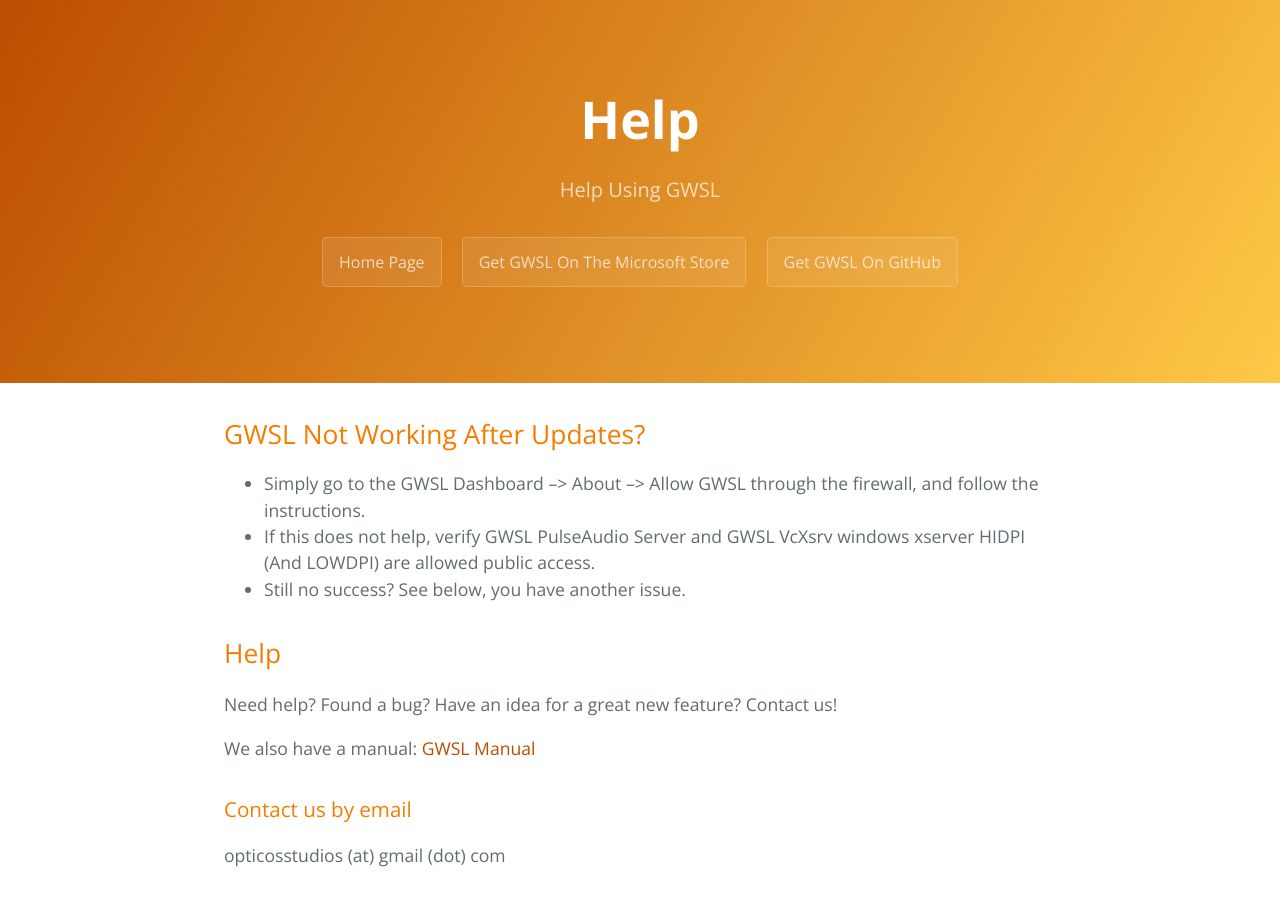
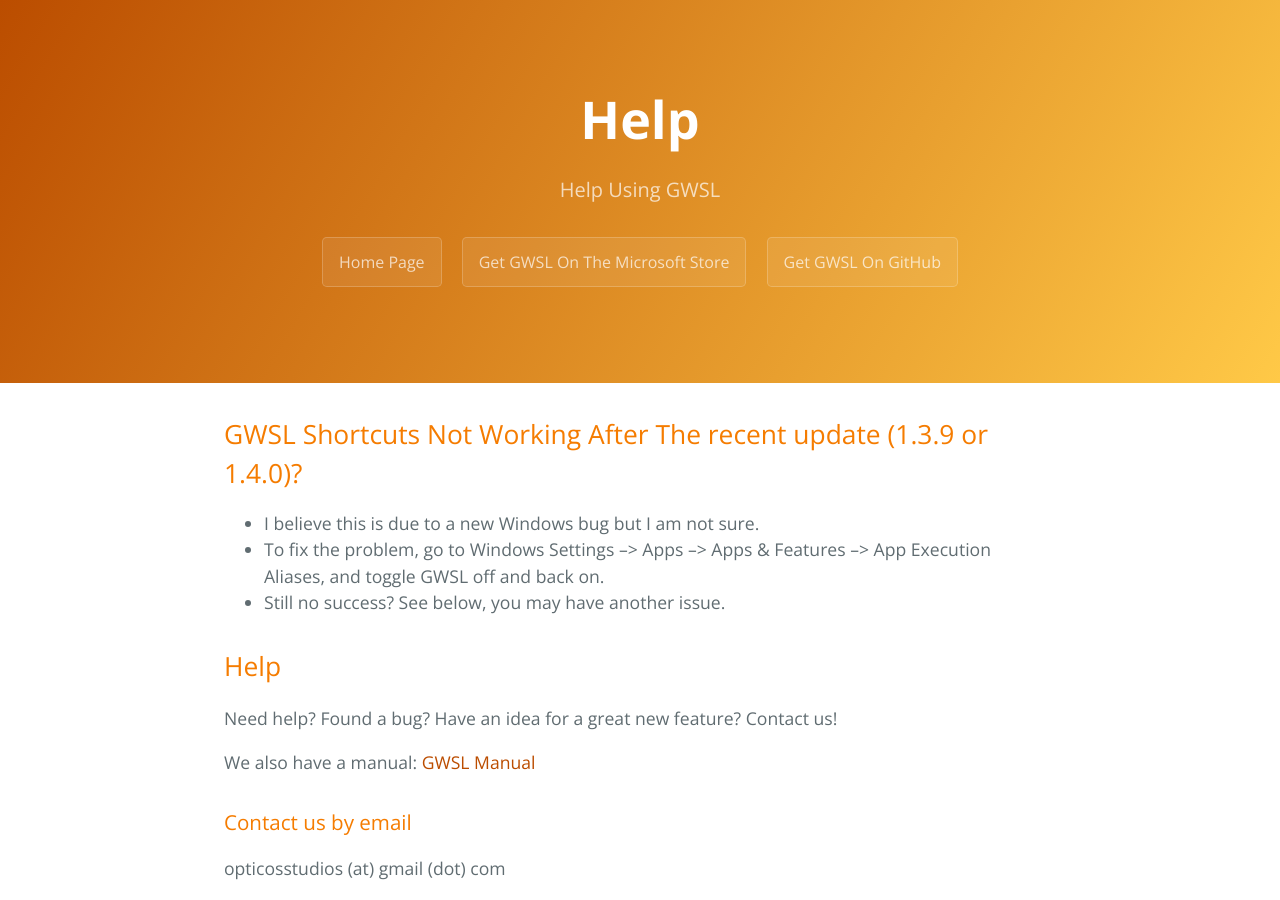
Before and after one commit to Opticos/gwsl, a Jekyll site: the page built from help.md, in a window 1280 px wide and 900 px high. Built offline with Jekyll 4.4.1, drawn with Linux system fonts in a browser that asks for light colours; the repository's description, which GitHub fills in, is left out.

Commit message:
Update help.md

```diff
--- a/help.md
+++ b/help.md
@@ -4,10 +4,10 @@ title: Help
 description: Help Using GWSL
 permalink: /help.html
 ---
-## GWSL Not Working After Updates?
-* Simply go to the GWSL Dashboard --> About --> Allow GWSL through the firewall, and follow the instructions.
-* If this does not help, verify GWSL PulseAudio Server and GWSL VcXsrv windows xserver HIDPI (And LOWDPI) are allowed public access.
-* Still no success? See below, you have another issue.
+## GWSL Shortcuts Not Working After The recent update (1.3.9 or 1.4.0)?
+* I believe this is due to a new Windows bug but I am not sure.
+* To fix the problem, go to Windows Settings --> Apps --> Apps & Features --> App Execution Aliases, and toggle GWSL off and back on.
+* Still no success? See below, you may have another issue.
 
 ## Help
 
```
